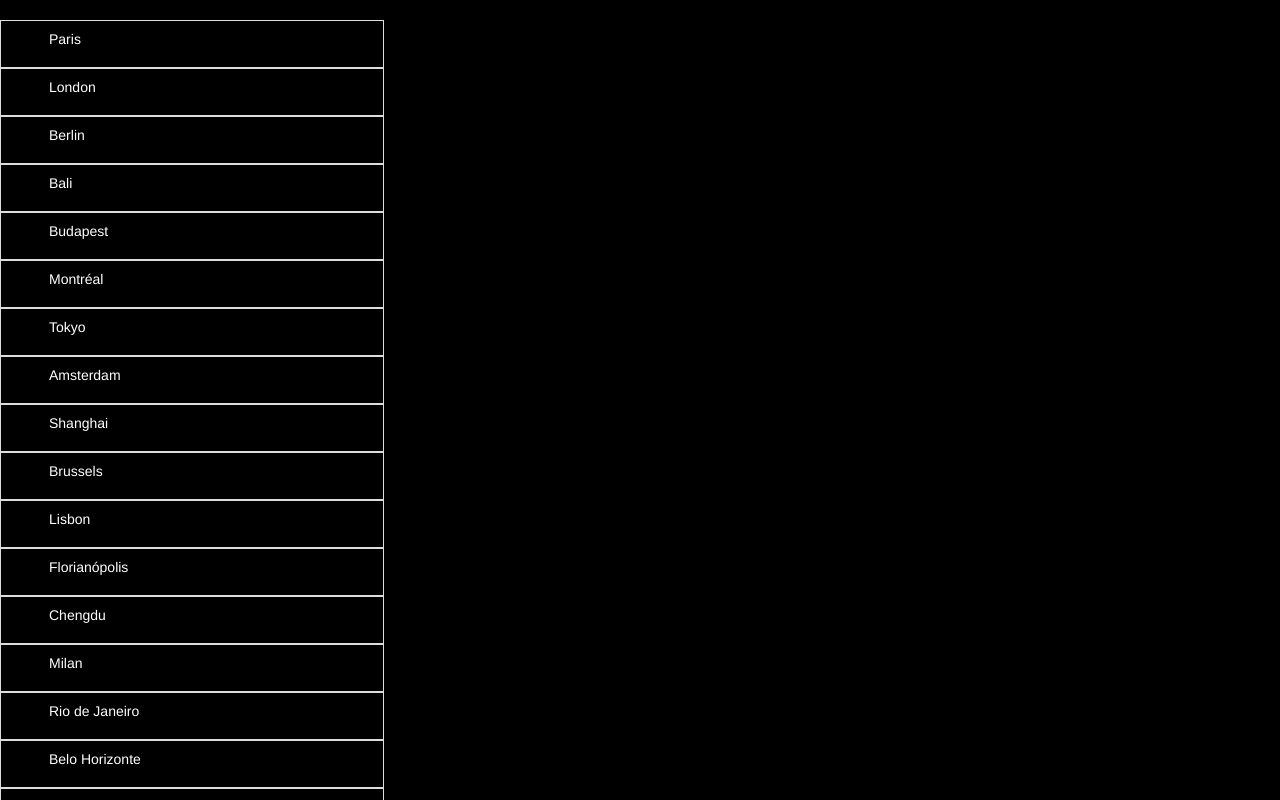
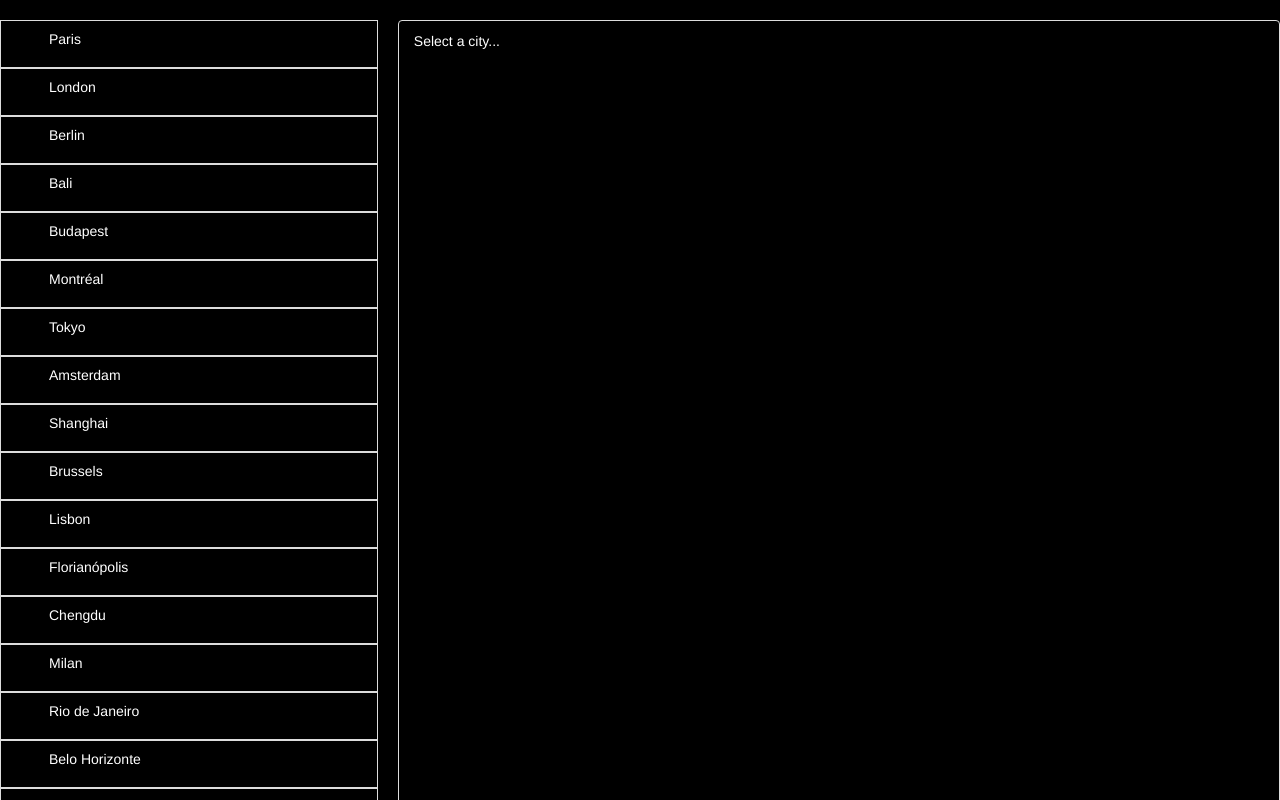
Before and after one commit to nairdesigns/wagon-cities, a React app: page / in a window 1280 px wide. Shown: the top 800 px of the page. Built offline with nearby package versions, Linux system fonts and the light colour scheme.

Commit message:
added redux fucntions to city

```diff
--- a/src/components/app.jsx
+++ b/src/components/app.jsx
@@ -1,6 +1,7 @@
 import React, { Component } from "react";
 import CityList from "../containers/city_list";
 import cities from "../data/cities";
+import ActiveCity from "../containers/active_city";
 
 export default class App extends Component {
   constructor(props) {
@@ -19,6 +20,7 @@ export default class App extends Component {
     return (
       <div className="app">
         <CityList cities={this.state.cities} selectCity={this.selectCity} />
+        <ActiveCity />
       </div>
     );
   }
--- a/src/containers/city.jsx
+++ b/src/containers/city.jsx
@@ -1,8 +1,6 @@
 import React, { Component } from "react";
-// import { connect } from "react-redux";
-// import { bindActionCreators } from "redux";
-
-// import City from "../containers/city";
+import { connect } from "react-redux";
+import { bindActionCreators } from "redux";
 
 class City extends Component {
   handleClick = () => {
```
